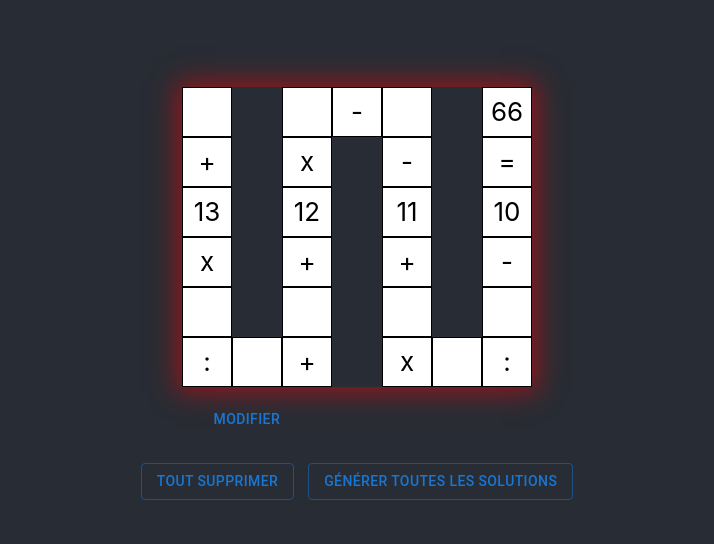
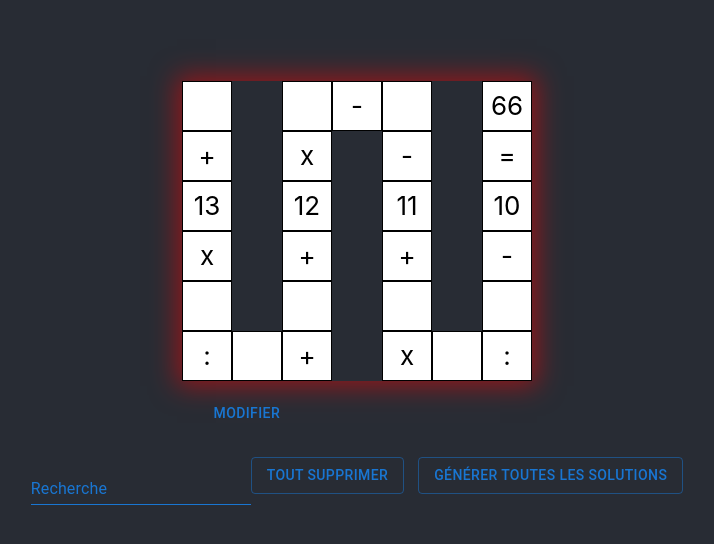
Before and after one commit to LambertDuran/skazyFrontend, a React (Create React App) app: page / in a window 1280 px wide. Shown: the part 112-656 px from the top of the page, without its empty margins (283-997 px from the left). Built offline with nearby package versions, Linux system fonts and the light colour scheme.

Commit message:
Ajout du filtre

```diff
--- a/src/App.css
+++ b/src/App.css
@@ -27,3 +27,7 @@
   margin-top: 1em;
   margin-bottom: 1em;
 }
+
+.recherche{
+  margin: 2em;
+}
--- a/src/App.tsx
+++ b/src/App.tsx
@@ -13,6 +13,7 @@ import ListItemText from '@mui/material/ListItemText';
 import {generateSolutions, deleteSolution, deleteSolutions} from "./services/solutionServices";
 import Serpentin from "./components/Serpentin";
 import Pagination from '@mui/material/Pagination';
+import {TextField} from '@mui/material';
 
 function App() {
 
@@ -24,6 +25,7 @@ function App() {
     const [solutions, setSolutions] = useState<Solution[] | null>(null);
     const [solution, setSolution] = useState<Solution | null>(null);
     const [page, setPage] = useState(1);
+    const [filteredSolutions, setFilteredSolutions] = useState<Solution[] | null>(null);
 
     async function HandleClickGenerate() {
         setIsLoading(true);
@@ -35,6 +37,7 @@ function App() {
                 setTime(data.time);
                 const fetchedSolutions = data.solutions;
                 setSolutions(fetchedSolutions);
+                setFilteredSolutions(fetchedSolutions);
                 if (fetchedSolutions && fetchedSolutions.length > 0) {
                     setSolution(fetchedSolutions![0])
                 }
@@ -48,15 +51,32 @@ function App() {
                 setTime(null);
                 setSolution(null);
                 setSolutions(null);
+                setFilteredSolutions(null);
             });
     }
 
-    async function HandleClickDelete(id: number, solutions: Solution[]) {
+    async function HandleClickDelete(id: number) {
+        if(!solutions) return;
         const response = await deleteSolution(id)
             .then(s => {
                 deleteSolution(id)
                 setSolutions(solutions.filter(s => s.id !== id));
+                if(filteredSolutions) setFilteredSolutions(filteredSolutions.filter(s => s.id !== id));
             })
+    }
+
+    function handleChange (event: any) {
+        const search = event.target.value;
+        console.log('search', search);
+        if(!search) {
+            setFilteredSolutions(solutions);
+            return;
+        }
+        const searchStr = search.split('').join(',');
+        const filtered = solutions?.filter(s => {
+            return s.unknowns.join(",").includes(searchStr);
+        })
+        setFilteredSolutions(filtered ?? null);
     }
 
     // @ts-ignore
@@ -67,6 +87,31 @@ function App() {
             </div>
             <div className='solutions'>
                 <div>
+                    <TextField
+                        label="Recherche"
+                        variant="standard"
+                        className="recherche"
+                        onChange={handleChange}
+                        sx={{
+                            '& .MuiInput-underline:before': {
+                                borderBottomColor: '#1976d2', // Couleur des contours avant focus
+                            },
+                            '& .MuiInput-underline:hover:before': {
+                                borderBottomColor: '#1976d2', // Couleur des contours au survol
+                            },
+                            '& .MuiInput-underline:after': {
+                                borderBottomColor: '#1976d2', // Couleur des contours après focus
+                            },
+                            '& .MuiInputLabel-root': {
+                                color: '#1976d2', // Couleur du label
+                            },
+                            '& .MuiInputLabel-root.Mui-focused': {
+                                color: '#1976d2', // Couleur du label au focus
+                            },
+                            '& .MuiInputBase-input': {
+                                color: 'white', // Couleur du texte
+                            },
+                        }}/>
                     <Button
                         variant="outlined"
                         onClick={HandleClickDeleteAll}
@@ -80,7 +125,7 @@ function App() {
                 </div>
                 {time && <p>Temps de calcul : {time}s </p>}
                 <List>
-                    {solutions && solutions
+                    {filteredSolutions && filteredSolutions
                         .slice((page - 1) * nbElementsByPage, page * nbElementsByPage)
                         .map((sol: Solution) =>
                             <ListItem disablePadding key={sol.id}>
@@ -97,14 +142,14 @@ function App() {
                                 </ListItemButton>
                                 <Button variant="contained"
                                         onClick={() => {
-                                            HandleClickDelete(sol.id, solutions)
+                                            HandleClickDelete(sol.id)
                                         }}>
                                     x
                                 </Button>
                             </ListItem>)}
                 </List>
-                {solutions?.length &&
-                    <Pagination count={Math.floor(solutions!.length / nbElementsByPage + 1)}
+                {filteredSolutions?.length &&
+                    <Pagination count={Math.floor(filteredSolutions!.length / nbElementsByPage + 1)}
                                 color="primary"
                                 onChange={(event: React.ChangeEvent<unknown>,
                                            page: number) => {
```
